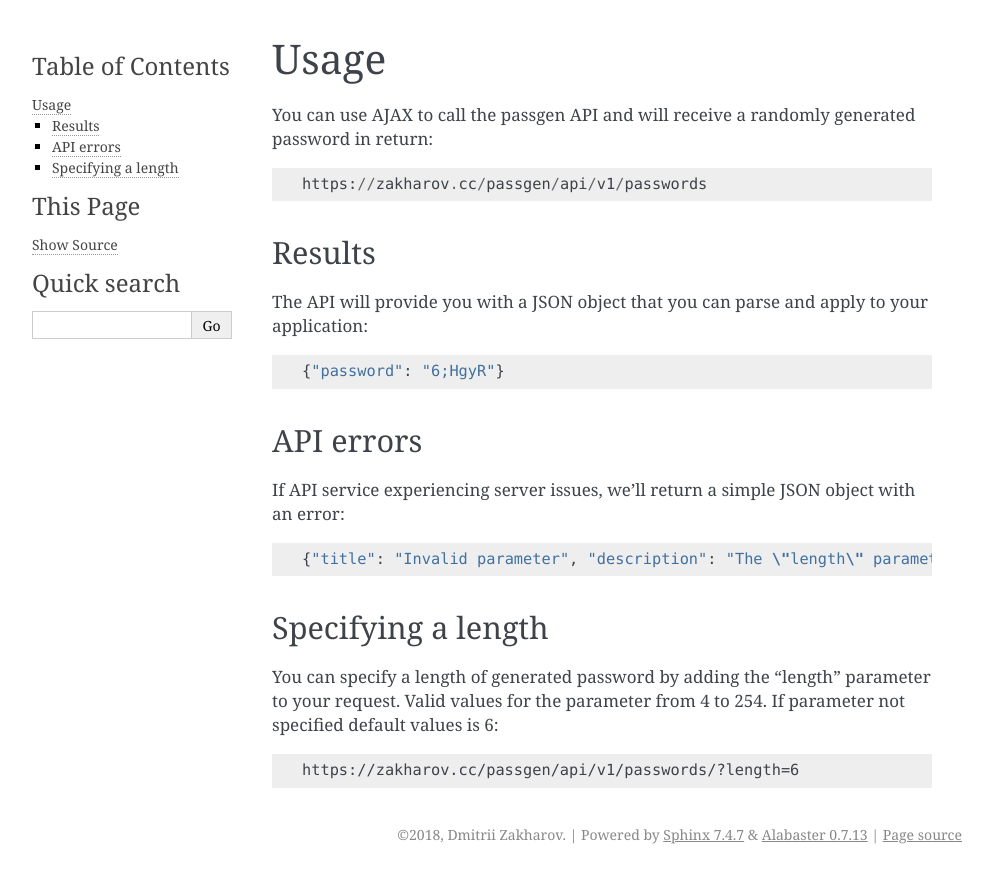
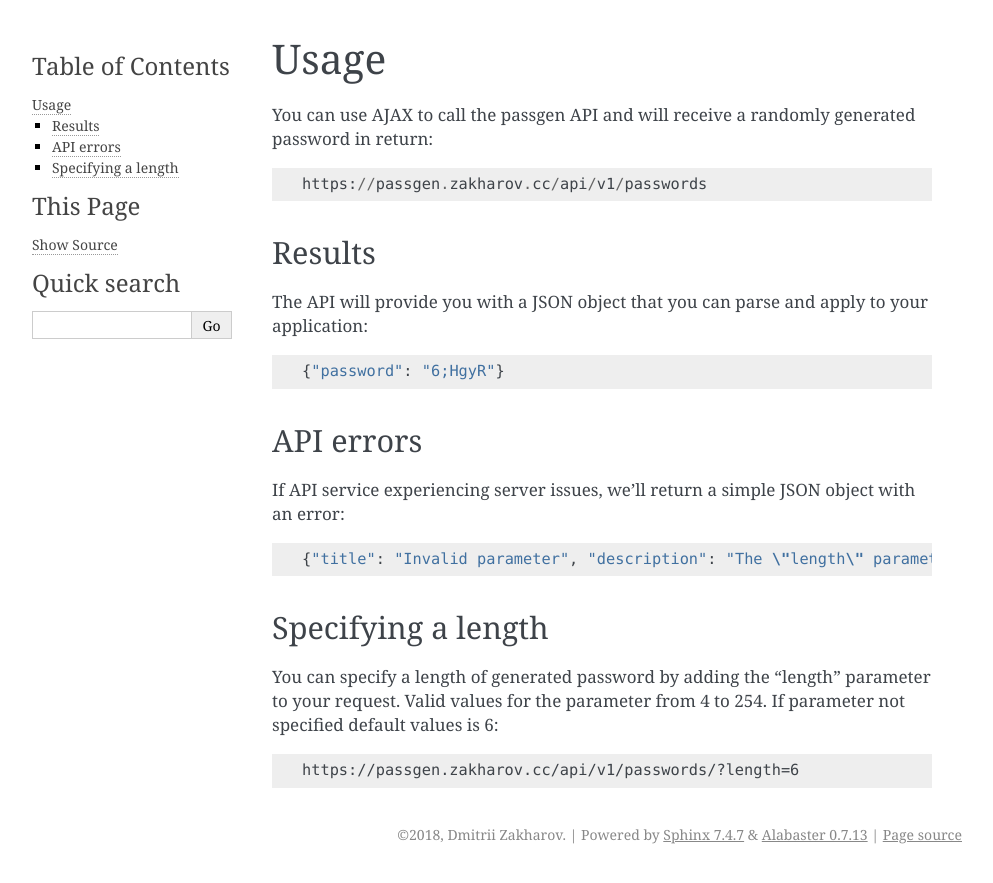
Before and after one commit to toolen/passgen, a Sphinx documentation site: the page built from docs/source/usage.rst, in a window 1280 px wide. Shown: the top 883 px of the page, without its empty margins (148-1141 px from the left). Built offline with Sphinx 7.4.7, drawn with Linux system fonts in a browser that asks for light colours.

```diff
--- a/docs/source/usage.rst
+++ b/docs/source/usage.rst
@@ -5,7 +5,7 @@ Usage
 
 You can use AJAX to call the passgen API and will receive a randomly generated password in return::
 
-    https://zakharov.cc/passgen/api/v1/passwords
+    https://passgen.zakharov.cc/api/v1/passwords
 
 
 Results
@@ -29,4 +29,4 @@ Specifying a length
 
 You can specify a length of generated password by adding the "length" parameter to your request. Valid values for the parameter from 4 to 254. If parameter not specified default values is 6::
 
-    https://zakharov.cc/passgen/api/v1/passwords/?length=6
+    https://passgen.zakharov.cc/api/v1/passwords/?length=6
```
Also changed, not shown: README.md (+2 -2 lines).
